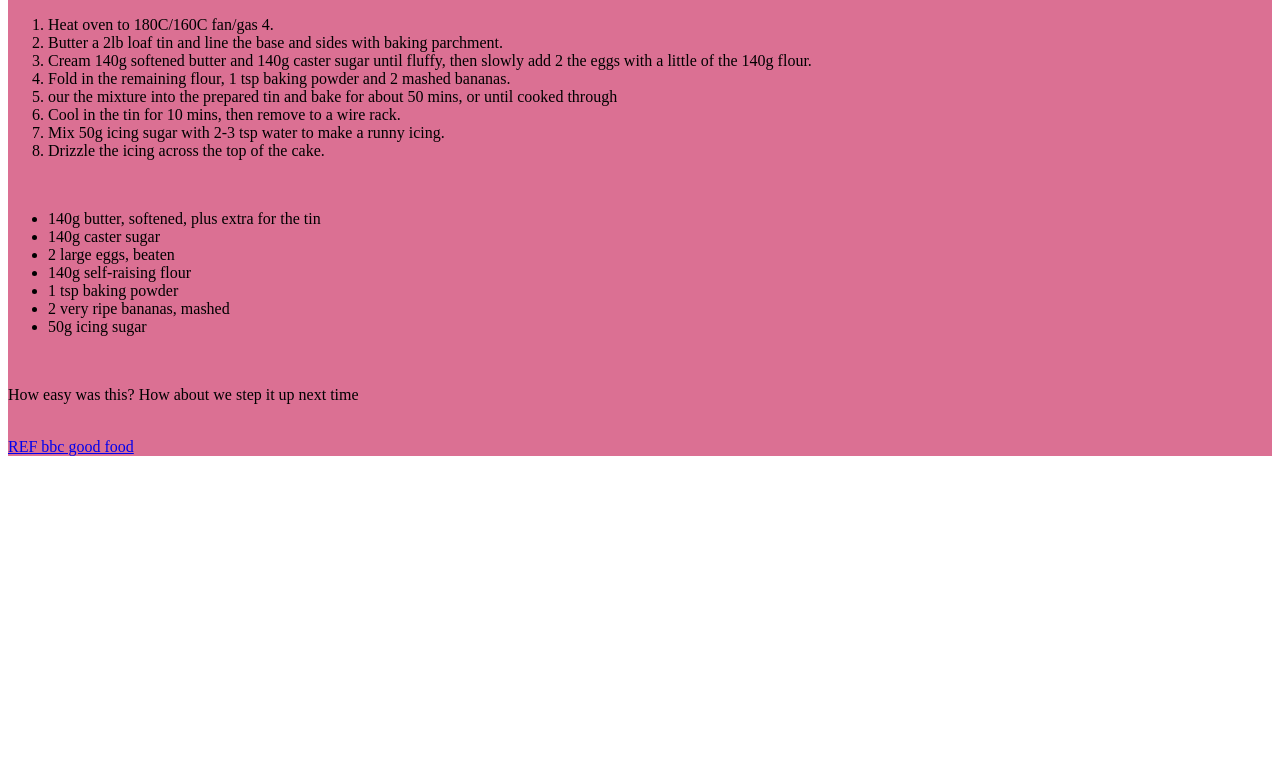
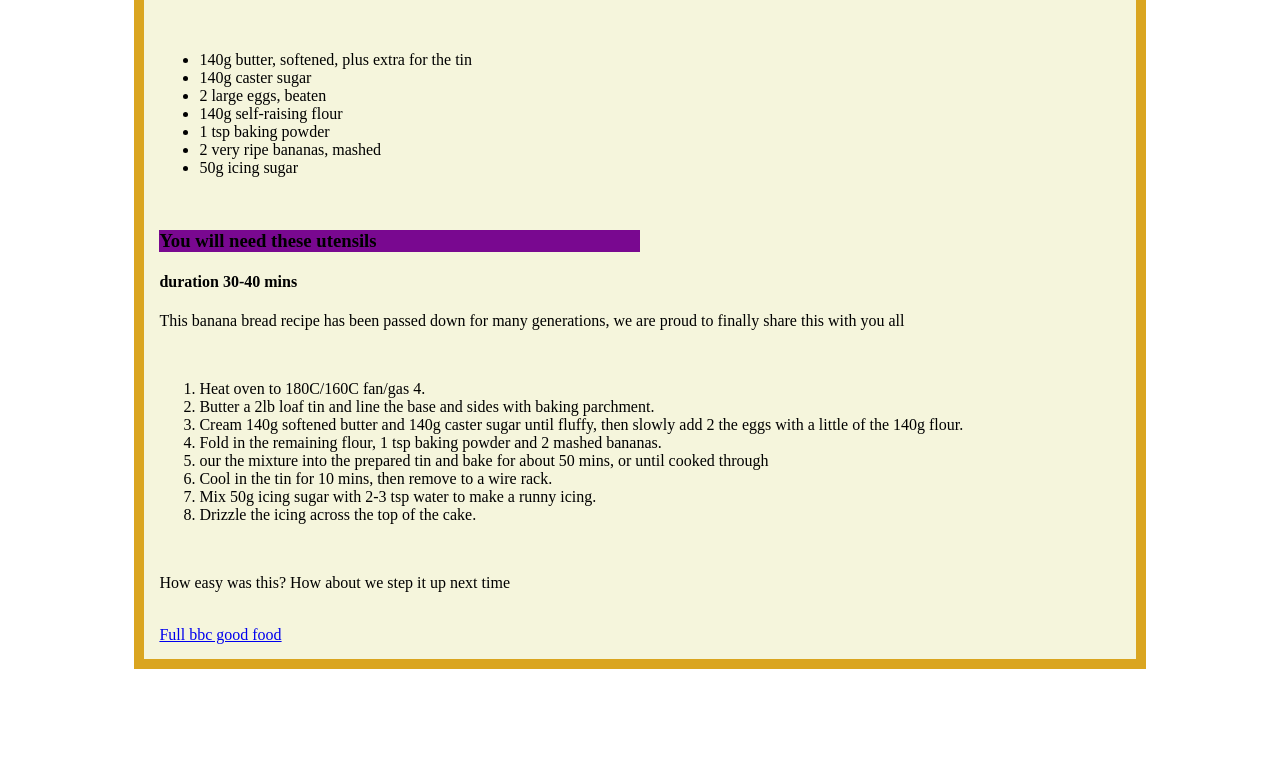
Before and after one commit to Jamel144/pivot, a plain HTML site: page index.html in a window 1280 px wide. Shown: the part 473-1238 px from the top of the page. Before the commit the page ends 937 px from the top, so only its background shows below. Drawn offline with Linux system fonts and the light colour scheme.

Commit message:
starting to style site

```diff
--- a/index.html
+++ b/index.html
@@ -9,13 +9,31 @@
     <body>
 
         <header>
-            <img src="breadpic.jpeg" width="300px", height="200px">
+             <div class="topbread">
+
+                     <img src="breadpic.jpeg" width="300px", height="200px">
+
+             </div>
+
         </header>
 
 <main>
         <h1>The banana bread recipe</h1>
         <h2>This will be the list of ingredients needed </h2>
-    <div>
+           <br>
+        <ul>
+            <li>140g butter, softened, plus extra for the tin</li>
+            <li>140g caster sugar</li>
+            <li>2 large eggs, beaten</li>
+            <li>140g self-raising flour</li>
+            <li>1 tsp baking powder </li>
+            <li>2 very ripe bananas, mashed</li>
+            <li>50g icing sugar</li>
+        </ul>
+           <br>
+
+
+    <div id="subt">
         <h3>You will need these utensils </h3>
     </div>
 
@@ -34,20 +52,11 @@
         <li>Drizzle the icing across the top of the cake.</li>
     </ol>
           <br>
-    <ul>
-        <li>140g butter, softened, plus extra for the tin</li>
-        <li>140g caster sugar</li>
-        <li>2 large eggs, beaten</li>
-        <li>140g self-raising flour</li>
-        <li>1 tsp baking powder </li>
-        <li>2 very ripe bananas, mashed</li>
-        <li>50g icing sugar</li>
-    </ul>
-       <br>
+
 
       <p> How easy was this? How about we step it up next time</p>
        <br>
-      <a href="https://www.bbcgoodfood.com/recipes/brilliant-banana-loaf"> REF bbc good food </a>
+      <a href="https://www.bbcgoodfood.com/recipes/brilliant-banana-loaf"> Full  bbc good food </a>
 
 </main>
 
--- /dev/null
+++ b/nav.css
@@ -0,0 +1,5 @@
+div{
+    background-color: rebeccapurple;
+    border: 1px solid black;
+    width: 200px;
+}
--- a/style.css
+++ b/style.css
@@ -1,8 +1,21 @@
-main {
-    background-color: palevioletred;
+#topbread{
+    position: inherit;
+    border: 10px dotted red;
 }
 
-div{
-    background-color: greenyellow;
+main {
+    background-color: beige;
+    margin: 10%;
+    border: 10px solid goldenrod;
+    padding: 15px;
+}
+
+#subt {
+    background-color: rgb(121, 8, 144);
     width: 50%;
 }
+
+img{
+    position:inherit;
+
+}
```
Also changed, not shown: NavBar.html (added, +42 -0 lines).
